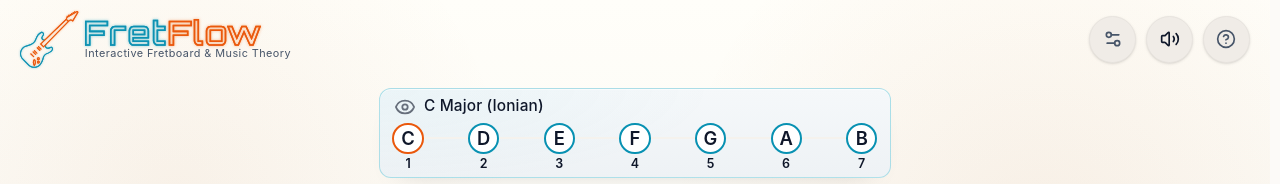
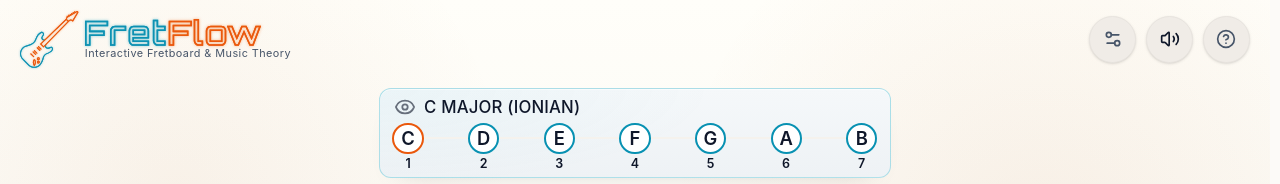
Before and after one commit to iecg/fretboard-app, a React (Vite) app: page / in a window 1280 px wide. Shown: the top 184 px of the page. Built offline with nearby package versions, Linux system fonts and the light colour scheme.

Commit message:
style(degree-chip-strip): daw faceplate micro-label header + cyan focus glow

```diff
--- a/src/components/DegreeChipStrip/DegreeChipStrip.module.css
+++ b/src/components/DegreeChipStrip/DegreeChipStrip.module.css
@@ -28,8 +28,12 @@
 .degree-chip-strip-header {
   composes: card-section-header from "../shared/shared.module.css";
 
-  font-size: 0.72rem;
-  color: var(--chip-text-inactive);
+  /* DAW faceplate micro-label — matches the Inspector's section labels. */
+  font-size: var(--text-2xs);
+  font-weight: 500;
+  text-transform: uppercase;
+  letter-spacing: 0.12em;
+  color: var(--surface-control-fg-muted);
 }
 
 .scale-eye-toggle {
@@ -98,6 +102,7 @@
 .degree-chip:focus-visible {
   outline: var(--focus-ring);
   outline-offset: var(--focus-ring-offset);
+  box-shadow: var(--glow-cyan-sm);
 }
 
 .degree-chip-item[data-in-scale='true'] .degree-chip {
@@ -338,10 +343,6 @@
   gap: 0.35rem;
 }
 
-:global(.app-container[data-layout-tier="mobile"]) .degree-chip-strip-header {
-  font-size: 0.92rem;
-}
-
 :global(.app-container[data-layout-tier="mobile"]) .degree-chip-note {
   font-size: 1.1rem;
 }
@@ -359,10 +360,6 @@
   width: min(100%, 32rem);
 }
 
-:global(.app-container[data-layout-tier="desktop"]) .degree-chip-strip-header {
-  font-size: clamp(0.84rem, 1.2vw, 0.96rem);
-}
-
 :global(.app-container[data-layout-tier="desktop"]) .degree-chip-note {
   font-size: clamp(1rem, 1.7vw, 1.15rem);
 }
```
